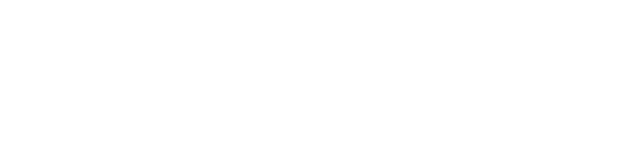
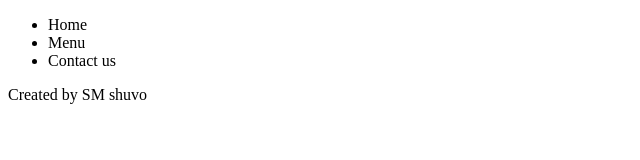
Before and after one commit to smshv/restaurant, a website built with webpack: page dist/index.html in a window 1280 px wide. Shown: the whole page, without its empty margins (0-640 px from the left). Built offline with nearby package versions, Linux system fonts and the light colour scheme.

Commit message:
Add basic html

```diff
--- a/dist/index.html
+++ b/dist/index.html
@@ -7,7 +7,21 @@
     </head>
     <body>
         <div class="content">
+            <div class="header">
+                <div class="menu-bar">
+                    <ul>
+                        <li>Home</li>
+                        <li>Menu</li>
+                        <li>Contact us</li>
+                    </ul>
+                </div>
+            </div>
+            <div class="main-body">
 
+            </div>
+            <div class="footer">
+                Created by SM shuvo
+            </div>
         </div>
     </body>
 </html>
```
Also changed, not shown: 1 other file.
